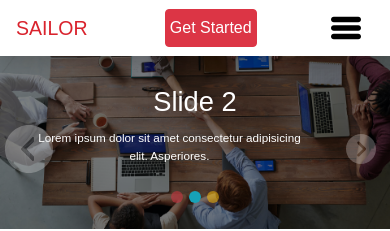
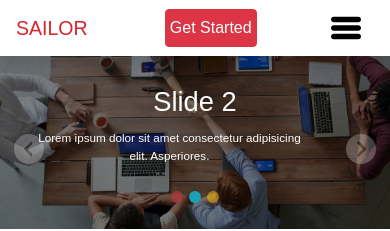
Before and after one commit to Kashifrazabb/Header, a plain HTML site: page index.html in a window 390 px wide. Shown: the top 231 px of the page. Drawn offline with nearby package versions, Linux system fonts and the light colour scheme.

```diff
--- a/css/carousel.css
+++ b/css/carousel.css
@@ -9,7 +9,7 @@
     height: 50px;background-size: 3rem;}
 
 #myCarousel .carousel-control-prev-icon {background-image: url("../img/prev.svg");width: 50px;
-height: 50px;background-size: 3rem;}
+    height: 50px;background-size: 3rem;}
 
 #myCarousel .carousel-indicators li {width: 15px;height: 15px;border-radius: 50%;}
 
@@ -38,7 +38,7 @@ height: 50px;background-size: 3rem;}
 
     #myCarousel .carousel-indicators li {width: 12px;height: 12px;}
 
-    #myCarousel .carousel-control-next-icon,.carousel-control-prev-icon {background-size: 30px;}
+    #myCarousel .carousel-control-next-icon, #myCarousel .carousel-control-prev-icon {background-size: 30px;}
 
     #myCarousel .carousel-control-next {top:30%;right:0;}
 
```
